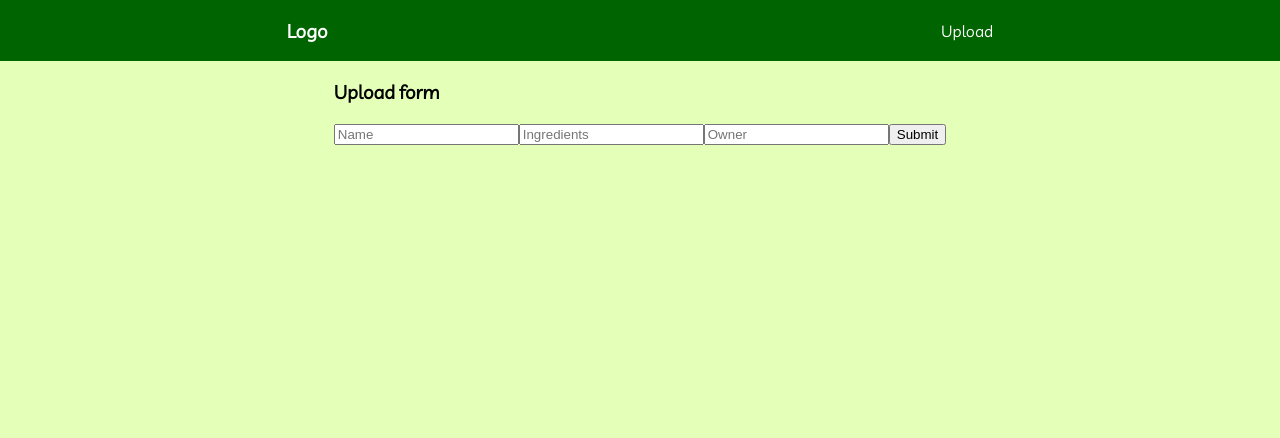
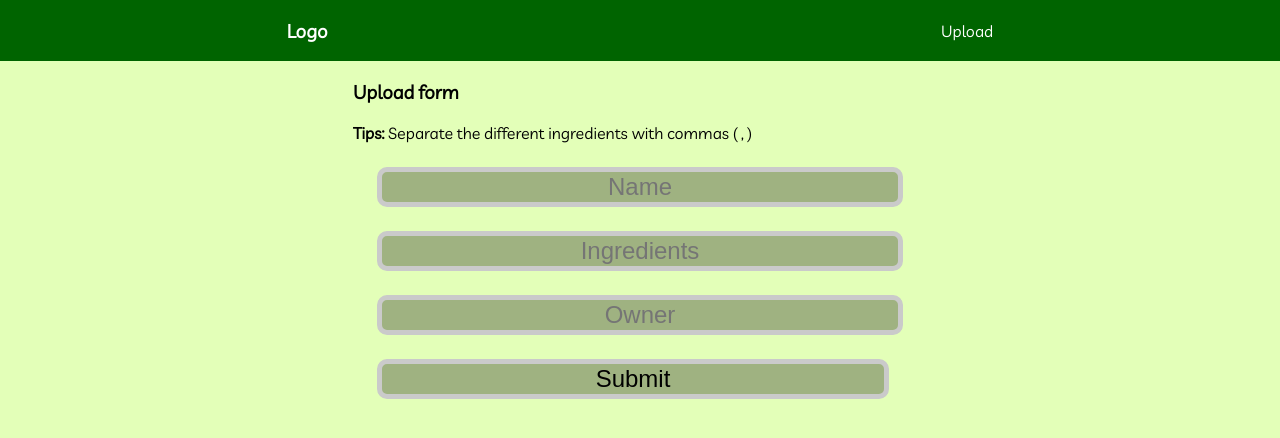
Before and after one commit to Archeloth/react-front-app, a React (Create React App) app: page /upload in a window 1280 px wide. Shown: the top 438 px of the page. Built offline with nearby package versions, Linux system fonts and the light colour scheme.

Commit message:
recipe upload and delete

```diff
--- a/src/App.css
+++ b/src/App.css
@@ -12,6 +12,9 @@ nav{
   justify-content: space-around;
   align-items: center;
   list-style: none;
+}
+.nav-links:hover{
+  text-decoration: underline;
 }
 .App{
   display: flex;
@@ -28,6 +31,7 @@ nav{
   border: 5px solid rgb(202, 202, 202);
   border-radius: 10px;
   background-color: rgba(0,0,0,0.3);
+  transition: background-color 0.3s;
   font-size: 1.5em;
   color: white;
 }
@@ -38,6 +42,7 @@ nav{
   border: 5px solid rgb(202, 202, 202);
   border-radius: 10px;
   background-color: rgba(0,0,0,0.3);
+  transition: background-color 0.3s;
   font-size: 1.5em;
   margin-left: 10px;
 }
@@ -58,6 +63,34 @@ nav{
   justify-content: space-around;
   align-items: center;
 }
+.recipe-links{
+  display: flex;
+  width: 50%;
+  justify-content: space-between;
+  list-style: none;
+  font-weight: bold;
+}
+.delete{
+  color: red;
+  cursor: pointer;
+}
+.modify{
+  color: orange;
+}
+.upload-form > input[type=text], .upload-submit{
+  display: block;
+  width: 40vw;
+  border: 5px solid rgb(202, 202, 202);
+  background-color: rgba(0,0,0,0.3);
+  transition: background-color 0.3s;
+  border-radius: 10px;
+  margin: 1em;
+  font-size: 1.5em;
+  text-align: center;
+}
+.upload-form > input[type=text]:focus, .upload-submit:hover, .upload-submit:focus{
+  background-color: rgba(0,0,0,0.6);
+}
 
 @media only screen and (max-width: 600px) {
   .recipes{
--- a/src/Home.js
+++ b/src/Home.js
@@ -33,6 +33,7 @@ function Home(){
             <div className="recipes">
                 {recipes.map(recipe => (
                 <Recipe
+                id={recipe._id}
                 name={recipe.name}
                 ingredients={recipe.ingredients}
                 owner={recipe.owner}
--- a/src/Recipe.js
+++ b/src/Recipe.js
@@ -1,19 +1,43 @@
-import React from'react';
+import React from 'react';
+import './App.css';
+import axios from 'axios';
 
 const Recipe = (props) => {
+
+    const deleteRecipe = (e) => {
+        const r = window.confirm("Are you sure you want to delete this recipe?");
+        if(r === true){
+            axios.delete(`https://public-recepy-api.herokuapp.com/recepts/${props.id}`)
+            .then(response => {
+                console.log(response);
+                window.location.reload();
+            })
+            .catch(error => {
+                console.log(error);
+            });
+        } else {
+            //Return
+        }
+    };
+
     return(
         <div className="recipe">
             <h1>{props.name}</h1>
             <label>Ingredients:</label>
             <ul>
-            {props.ingredients.map((ingredient, i) =>
-                <li key={i}>{ingredient}</li>
+            {props.ingredients.map((ingredient) =>
+                <li key={ingredient}>{ingredient}</li>
             )}
             </ul>
 
             <p><span>Recipe Owner: </span><b>{props.owner}</b></p>
 
             <p><span>Created: </span><b>{props.creationDate}</b></p>
+
+            <ul className="recipe-links">
+                <li className="modify" key="modify">Modify</li>
+                <li className="delete" key="delete" onClick={deleteRecipe}>Delete</li>
+            </ul>
         </div>
     );
 }
--- a/src/Upload.js
+++ b/src/Upload.js
@@ -7,10 +7,12 @@ class Upload extends Component {
         super(props);
         this.state = {
             name: '',
-            ingredients: '',
-            owner: ''
+            ingredients: [],
+            owner: '',
+            message: ''
         }
     }
+
 
     changeHandler = e => {
         this.setState({[e.target.name]: e.target.value});
@@ -18,32 +20,47 @@ class Upload extends Component {
 
     submitHandler = e => {
 
+        if(this.state.ingredients != "" || this.state.name != "" || this.state.owner != ""){
+            this.state.ingredients = this.state.ingredients.split(',');
+        }
+
+        /*
+        ????????????????????????????????????????
+        let a = this.state.ingredients.split(',');
+        this.setState({ingredients: a});
+        */
+
         e.preventDefault();
 
         console.log(this.state);
+
         axios.defaults.headers.post['Content-Type'] = 'application/json';
         axios.post("https://public-recepy-api.herokuapp.com/recepts", this.state)
             .then(response => {
                 console.log(response);
+                this.setState({message: "Update successful"});
             })
             .catch(error => {
                 console.log(error);
+                this.setState({message: "Error while uploading"});
             })
     }
+
 
     render(){
         const {name, ingredients, owner} = this.state;
         return(
             <div>
                 <h3>Upload form</h3>
-                <form onSubmit={this.submitHandler}>
+                <p><b>Tips: </b>Separate the different ingredients with commas ( , )</p>
+                <form onSubmit={this.submitHandler} className="upload-form">
                     <input type="text" name="name" value={name} onChange={this.changeHandler} placeholder="Name" />
                     <input type="text" name="ingredients" value={ingredients} onChange={this.changeHandler} placeholder="Ingredients" />
                     <input type="text" name="owner" value={owner} onChange={this.changeHandler} placeholder="Owner" />
-                    <button type="submit">Submit</button>
+                    <button type="submit" className="upload-submit">Submit</button>
                 </form>
+                <p>{this.state.message}</p>
             </div>
-
         );
     }
 
```
